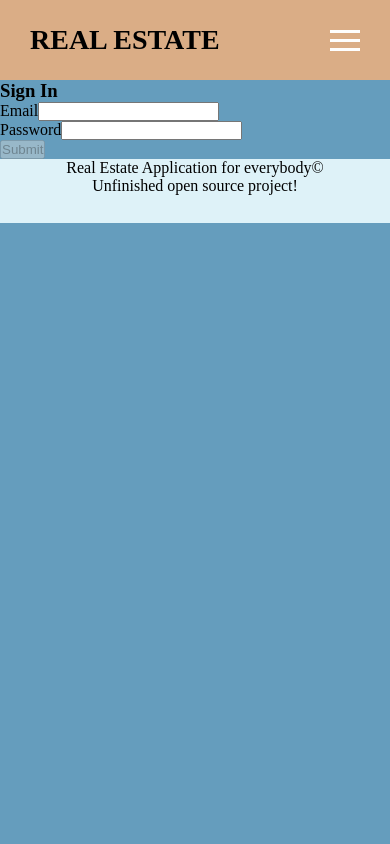
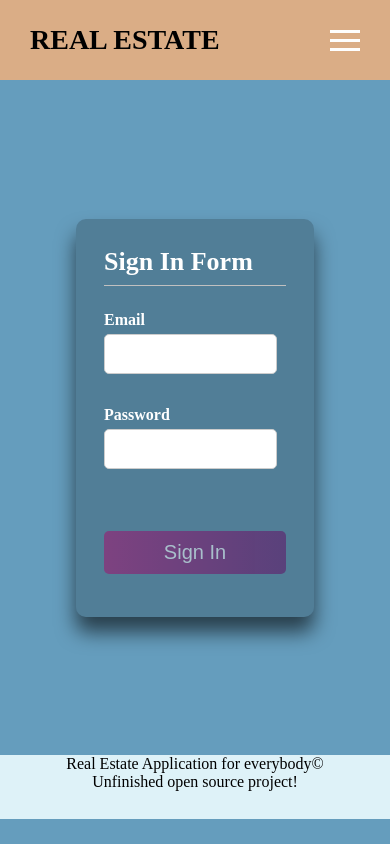
Before and after one commit to devihor25/Real-Estate-App-React, a React (Vite) app: page /signin in a window 390 px wide. Built offline with nearby package versions, Linux system fonts and the light colour scheme; no server answers.

Commit message:
form styling

```diff
--- a/src/App.scss
+++ b/src/App.scss
@@ -282,3 +282,165 @@ header {
         margin: 0 auto 40px auto;
     }
 }
+
+.auth-form-container {
+    display: flex;
+    flex-direction: column;
+    justify-content: center;
+    align-items: center;
+    padding: 48px;
+    min-height: 80vh;
+}
+
+.auth-form-section {
+    max-width: 650px;
+    padding: 28px;
+    margin: 0 28px;
+    border-radius: 10px;
+    overflow: hidden;
+    background: rgba(0, 0, 0, 0.2);
+    box-shadow: 0 15px 20px rgba(0, 0, 0, 0.6);
+}
+
+.auth-form-section h2 {
+    font-size: 26px;
+    font-weight: bold;
+    text-align: left;
+    color: #fff;
+    padding-bottom: 8px;
+    border-bottom: 1px solid silver;
+}
+
+.content {
+    display: flex;
+    flex-wrap: wrap;
+    justify-content: space-between;
+    padding: 20px 0;
+
+}
+
+.input-box {
+    display: flex;
+    flex-wrap: wrap;
+    width: 50%;
+    padding-bottom: 15px;
+}
+
+.input-box:nth-child(2n) {
+    justify-content: end;
+}
+
+.input-box label {
+    width: 95%;
+    color: #fff;
+    font-weight: bold;
+    margin: 5px 0;
+}
+
+.input-box input {
+    height: 40px;
+    width: 95%;
+    padding: 0 10px;
+    border-radius: 5px;
+    border: 1px solid #ccc;
+    outline: none;
+}
+
+.input-box input:focus {
+    box-shadow: 0 3px 6px rgba(0, 0, 0, 0.2);
+}
+
+.input-box input[type="file"] {
+    border: none;
+    padding: 0;
+    color: #fff;
+}
+
+.input-box input[type="file"]::file-selector-button {
+    background: #330c43;
+    color: #fff;
+    width: 50%;
+    height: 40px;
+    border: none;
+    border-radius: 5px;
+    background: linear-gradient(to right, #aa076b, #61045f);
+    cursor: pointer;
+}
+
+.alert {
+    display: flex;
+}
+
+.alert p {
+    font-size: 14px;
+    font-style: italic;
+    color: #fff;
+    margin: 5px 0;
+    padding: 10px;
+    line-height: 1.5;
+}
+
+.alert a {
+    font-weight: bold;
+    text-decoration: none;
+    color: skyblue;
+}
+
+.alert a:hover {
+    text-decoration: underline;
+    color: #380036;
+}
+
+.button-container {
+    margin: 15px 0;
+}
+
+.button-container button {
+    width: 100%;
+    margin-top: 10px;
+    padding: 10px;
+    display: block;
+    font-size: 20px;
+    color: #fff;
+    border: none;
+    border-radius: 5px;
+    background: linear-gradient(to right, #aa076b, #61045f);
+    cursor: pointer;
+}
+
+.button-container button:hover {
+    background: linear-gradient(to right, #a9387e, #8a3a89);
+}
+
+.button-container button:disabled {
+    opacity: 0.5;
+}
+
+
+@media (max-width: 600px) {
+    .register-form-section {
+        min-width: 380px;
+    }
+
+    .content {
+        max-height: 380px;
+        overflow: auto;
+    }
+
+    .input-box {
+        margin-bottom: 12px;
+        width: 100%;
+    }
+
+    .input-box:nth-child(2n) {
+        justify-content: space-between;
+    }
+
+    .content::-webkit-scrollbar {
+        width: 0;
+    }
+}
+
+.input-error {
+    border: 1px solid red !important;
+}
--- a/src/common/FormSubmitButton.jsx
+++ b/src/common/FormSubmitButton.jsx
@@ -1,12 +1,9 @@
-export default function FormSubmitButton({ disabled }) {
+export default function FormSubmitButton({ disabled, text }) {
     return (
-        <button
-            disabled={disabled}
-            type="submit"
-            className="submit_btn"
-            data-testid="submit-button"
-        >
-            Submit
-        </button>
+        <article className="button-container">
+            <button type="submit" disabled={disabled} data-testid="submit-button">
+                {text}
+            </button>
+        </article>
     );
 }
--- a/src/common/InputFormRow.jsx
+++ b/src/common/InputFormRow.jsx
@@ -8,12 +8,10 @@ export default function InputFormRow({
     dataTestId,
 }) {
     return (
-        <article className="form-row">
-            <div className="input-wrapper">
-                <label>{labelName}</label>
-                <input type={type} name={name} value={value || ''} onChange={handleOnChange} data-testid={dataTestId} />
-                {validationError && <p className="validation-error" data-testid={`valerror-${dataTestId}`}>{validationError}</p>}
-            </div>
+        <article className="input-box">
+            <label>{labelName}</label>
+            <input type={type} name={name} value={value || ''} onChange={handleOnChange} data-testid={dataTestId} />
+            {validationError && <p className="validation-error" data-testid={`valerror-${dataTestId}`}>{validationError}</p>}
         </article>
     );
 }
--- a/src/components/User/SignInPage.jsx
+++ b/src/components/User/SignInPage.jsx
@@ -77,9 +77,11 @@ export default function SignIn() {
     };
 
     return (
-        <div data-testid="sign-in-page-form" className="center">
+        <section className="auth-form-container">
+            <div data-testid="sign-in-page-form" className="auth-form-section">
                 <form onSubmit={handleOnSubmit} data-testid="sign-in-form">
-                <h3>Sign In</h3>
+                    <h2>Sign In Form</h2>
+                    <article className="content">
                         {SIGNIN_FIELDS.map((sf) => (
                             <InputFormRow
                                 key={sf.labelName}
@@ -92,8 +94,10 @@ export default function SignIn() {
                                 dataTestId={sf.name}
                             />
                         ))}
-                <FormSubmitButton disabled={Object.keys(validationErrors).length} />
+                    </article>
+                    <FormSubmitButton disabled={Object.keys(validationErrors).length} text="Sign In" />
                 </form>
             </div>
+        </section>
     );
 }
--- a/src/components/User/SignUpPage.jsx
+++ b/src/components/User/SignUpPage.jsx
@@ -98,8 +98,11 @@ export default function SignUpPage() {
     };
 
     return (
-        <div className="center">
-            <form onSubmit={handleOnSubmit} data-testid="register-form">
+        <section className="auth-form-container">
+            <section className="auth-form-section">
+                <form onSubmit={handleOnSubmit} data-testid="auth-form">
+                    <h2>Registration Form</h2>
+                    <article className="content">
                         {USER_FIELDS.map((uf) => (
                             <InputFormRow
                                 key={uf.labelName}
@@ -112,14 +115,15 @@ export default function SignUpPage() {
                                 dataTestId={uf.name}
                             />
                         ))}
+                    </article>
 
-                <article className="checkbox-row">
+                    <article className="alert">
                         <input data-testid="as-seller" type="checkbox" onChange={handleCheckboxChange} />
                         <p>Sign Up as seller</p>
                     </article>
-
-                <FormSubmitButton />
+                    <FormSubmitButton text="Register" />
                 </form>
-        </div>
+            </section>
+        </section>
     );
 }
--- a/src/pages/LandingPage.jsx
+++ b/src/pages/LandingPage.jsx
@@ -3,10 +3,10 @@ import MainSection from '../components/LangingPage/MainSection';
 
 const LandingPage = () => {
     return (
-        <main>
+        <>
             <MainSection />
             <LandingProperties />
-        </main>
+        </>
     );
 };
 
```
Also changed, not shown: src/pages/SignIn.jsx (added), src/pages/SignUp.jsx (added), 2 other files (tests, documents, lock files or other folders). Lines whose indentation alone changed are shown as unchanged.
